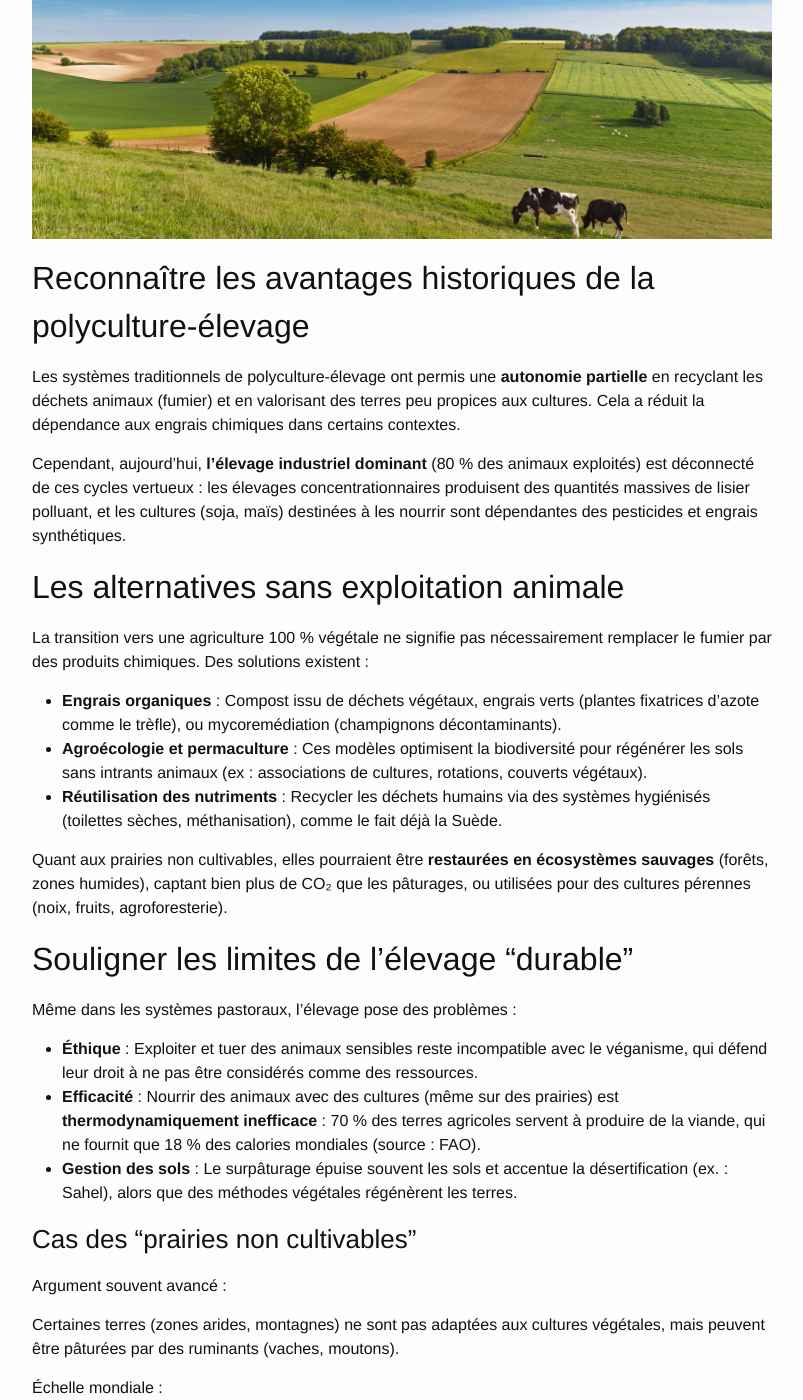
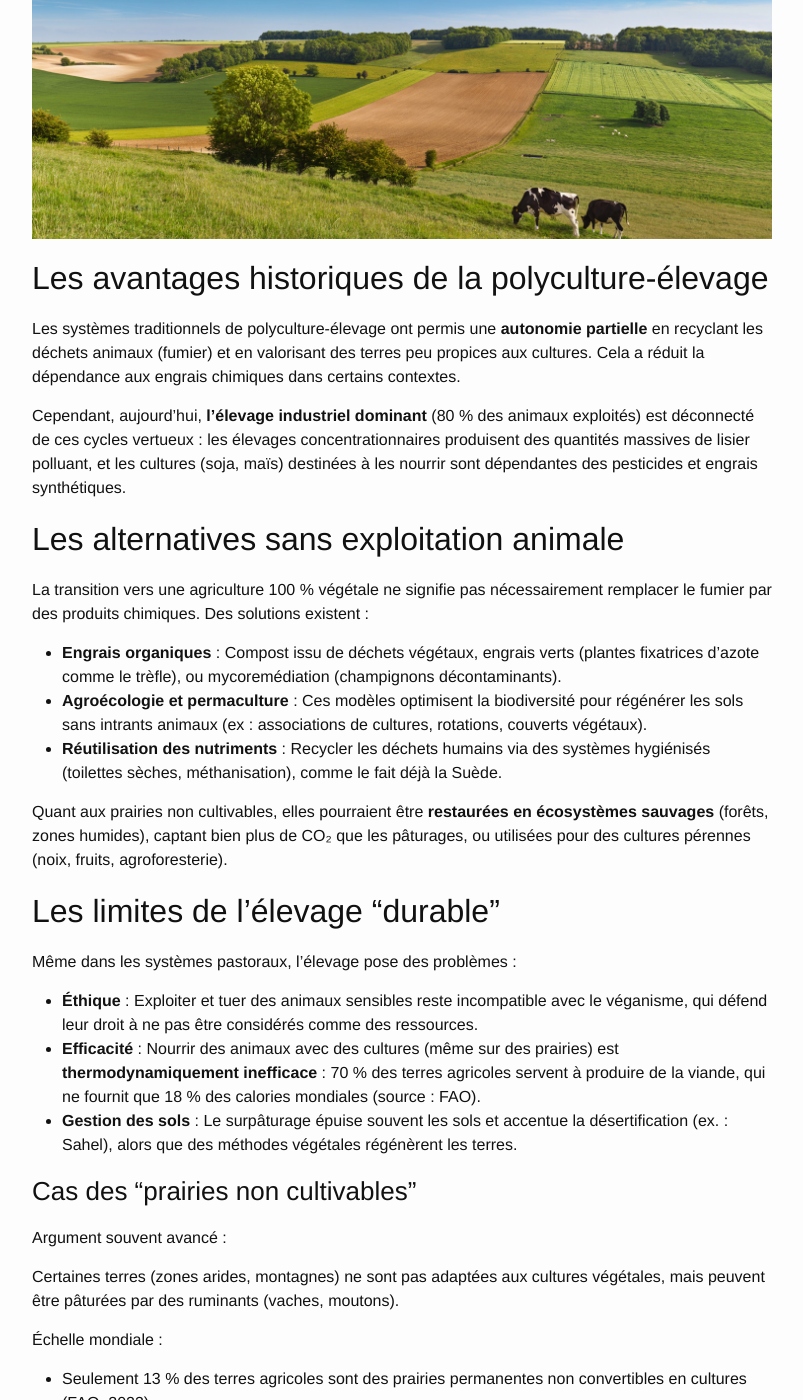
Before and after one commit to AdrienGiboire/herminevegane.fr, a Jekyll site: the page built from _posts/2025-02-01-polyculture-elevage-face-au-veganisme.md, in a window 1280 px wide and 1400 px high, scrolled down 250 px. Shown: the whole window, without its empty margins (238-1041 px from the left). Built offline with Jekyll 4.4.1, drawn with Linux system fonts in a browser that asks for light colours; nearby versions of some CDN libraries; some of the changed text lies outside the part shown.

Commit message:
improv: headings in 2025-02-01-polyculture-elevage-face-au-veganisme

```diff
--- a/_posts/2025-02-01-polyculture-elevage-face-au-veganisme.md
+++ b/_posts/2025-02-01-polyculture-elevage-face-au-veganisme.md
@@ -7,7 +7,7 @@ categories: Véganisme
 
 ![Photo d'un paysage montrant des vaches et des champs de diverses cultures]({{ "/assets/images/articles/polyculture-elevage.jpg" | absolute_url }})
 
-## Reconnaître les avantages historiques de la polyculture-élevage
+## Les avantages historiques de la polyculture-élevage
 
 Les systèmes traditionnels de polyculture-élevage ont permis une **autonomie partielle** en recyclant les déchets animaux (fumier) et en valorisant des terres peu propices aux cultures. Cela a réduit la dépendance aux engrais chimiques dans certains contextes.
 
@@ -23,7 +23,7 @@ La transition vers une agriculture 100 % végétale ne signifie pas nécessairem
 
 Quant aux prairies non cultivables, elles pourraient être **restaurées en écosystèmes sauvages** (forêts, zones humides), captant bien plus de CO₂ que les pâturages, ou utilisées pour des cultures pérennes (noix, fruits, agroforesterie).
 
-## Souligner les limites de l’élevage "durable"
+## Les limites de l’élevage "durable"
 
 Même dans les systèmes pastoraux, l’élevage pose des problèmes :
 
```
Also changed, not shown: other parts of _posts/2025-02-01-polyculture-elevage-face-au-veganisme.md (+1 -1 lines).
